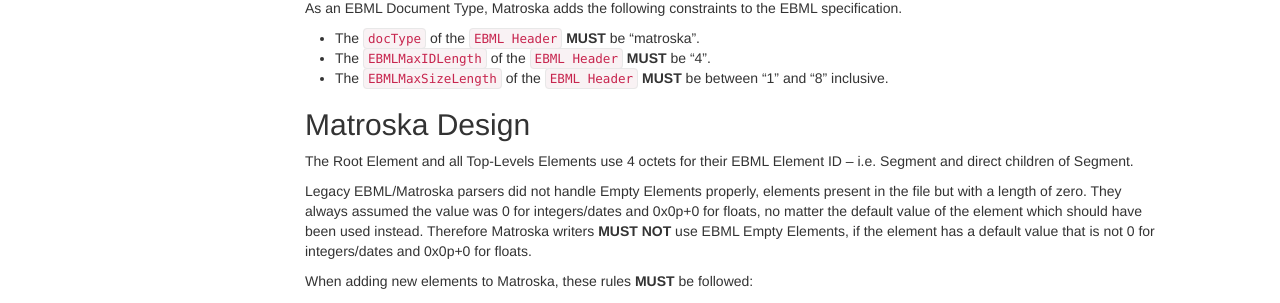
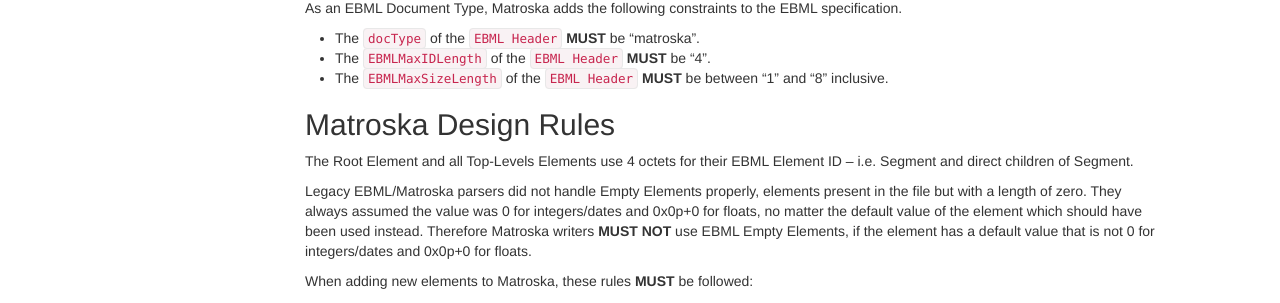
Before and after one commit to ietf-wg-cellar/matroska-specification, a Jekyll site: the page built from index_matroska.md, in a window 1280 px wide. Shown: the part 1465-1768 px from the top of the page. Built offline with Jekyll 4.4.1, drawn with Linux system fonts in a browser that asks for light colours; our own code applies the rules of GitHub Pages for plain Markdown files.

Commit message:
rename "Matroska Design" title to "Matroska Design Rules"
not to be confused with Matroska Structure

```diff
--- a/index_matroska.md
+++ b/index_matroska.md
@@ -119,7 +119,7 @@
 - The `EBMLMaxIDLength` of the `EBML Header` **MUST** be "4".
 - The `EBMLMaxSizeLength` of the `EBML Header` **MUST** be between "1" and "8" inclusive.
 
-## Matroska Design
+## Matroska Design Rules
 
 The Root Element and all Top-Levels Elements use 4 octets for their EBML Element ID -- i.e. Segment and direct children of Segment.
 
```
